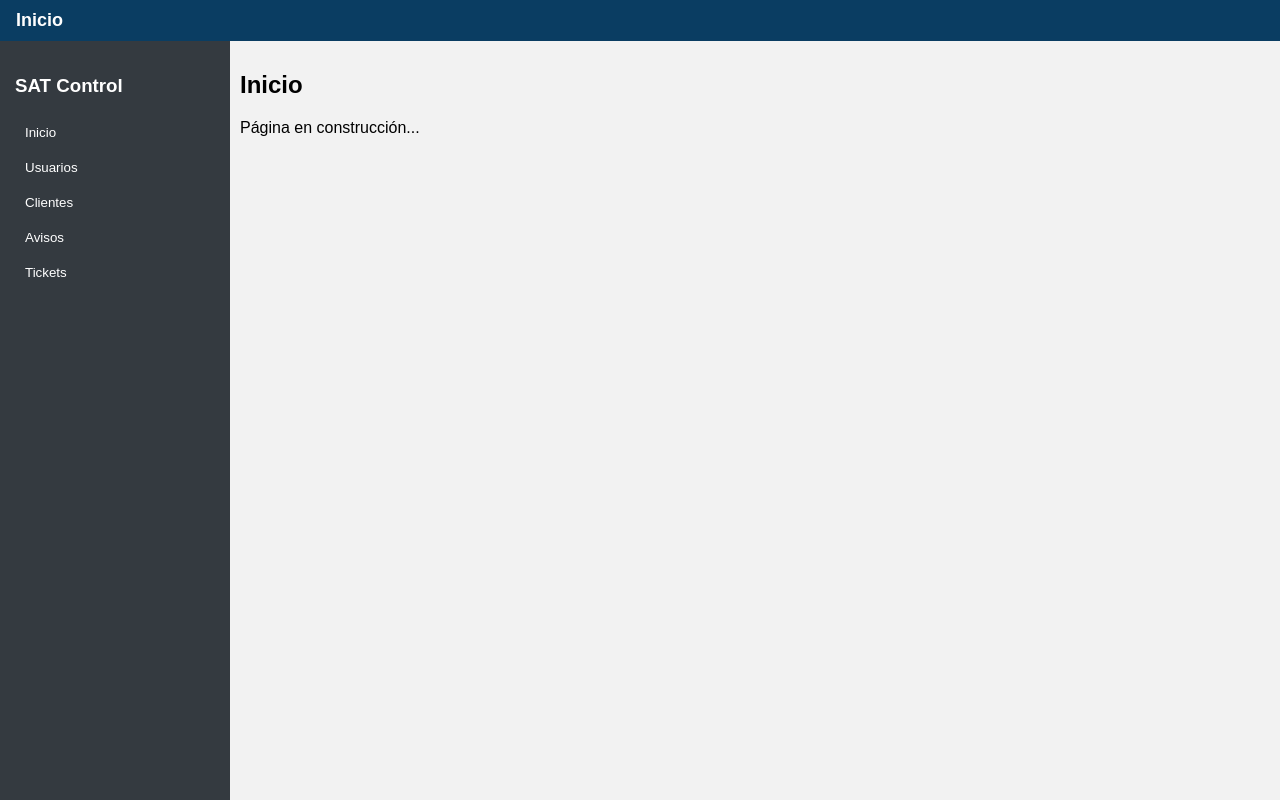
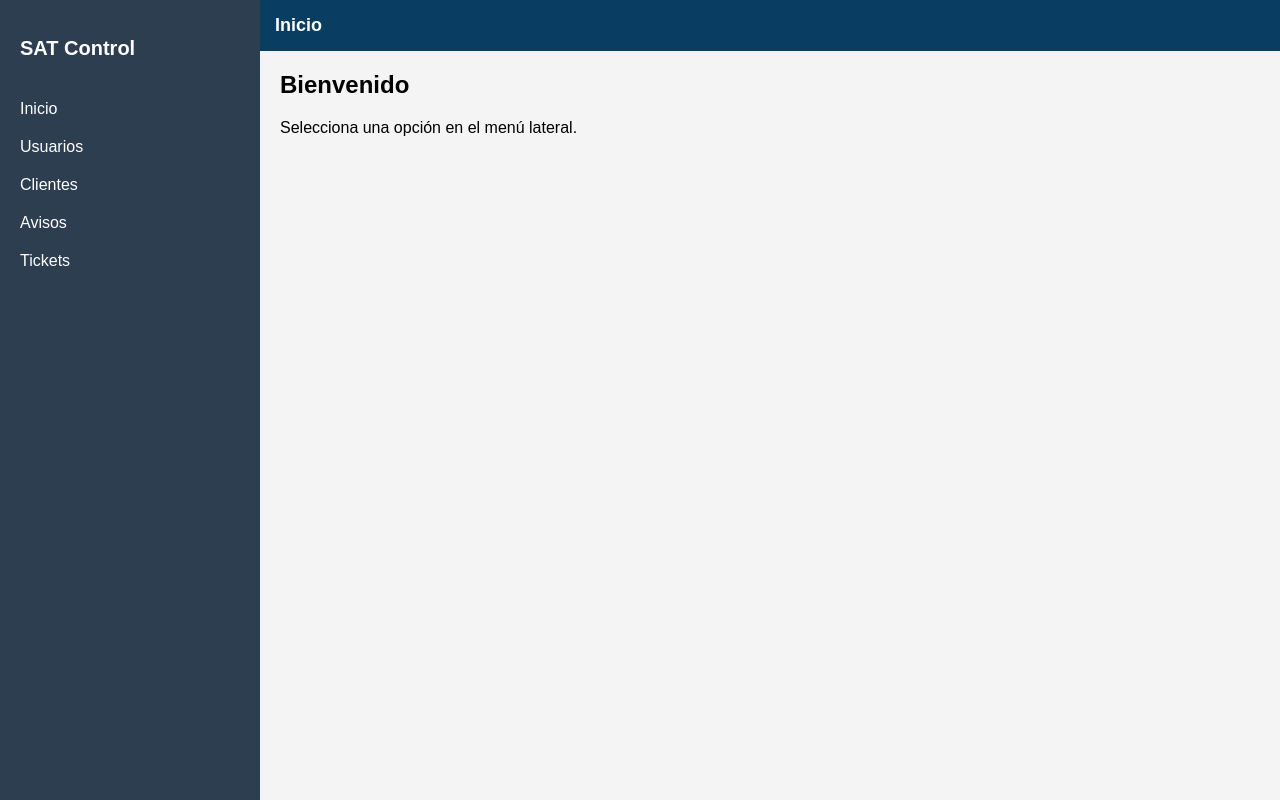
Before and after one commit to gomrasda/sat-app, a website: page public/index.html in a window 1280 px wide. Drawn offline with Linux system fonts and the light colour scheme.

Commit message:
Update index.html

```diff
--- a/public/index.html
+++ b/public/index.html
@@ -1,4 +1,3 @@
-
 <!DOCTYPE html>
 <html lang="es">
 <head>
@@ -6,45 +5,79 @@
   <meta name="viewport" content="width=device-width, initial-scale=1.0"/>
   <title>Inicio - SAT</title>
   <style>
-    body { margin: 0; font-family: Arial, sans-serif; background: #f2f2f2; display: flex; flex-direction: column; height: 100vh; }
-    header { background: #0a3d62; color: white; padding: 10px 16px; display: flex; align-items: center; justify-content: space-between; }
-    header h1 { font-size: 18px; margin: 0; }
-    .hamburguesa { background: none; border: none; color: white; font-size: 24px; cursor: pointer; }
-    .container { flex: 1; display: flex; flex-direction: row; }
-    .sidebar { width: 200px; background: #343a40; color: #fff; padding: 15px; display: none; flex-direction: column; }
-    .sidebar button { background: none; border: none; color: #fff; padding: 10px; text-align: left; cursor: pointer; }
-    .sidebar button:hover { background: #495057; }
-    @media (min-width: 768px) {
-      .sidebar { display: flex !important; }
-      .hamburguesa { display: none; }
+    body {
+      margin: 0;
+      font-family: Arial, sans-serif;
+      background: #f4f4f4;
+      display: flex;
+      height: 100vh;
+      overflow: hidden;
     }
-    .main { flex: 1; padding: 10px; overflow-y: auto; }
+    .sidebar {
+      width: 220px;
+      background-color: #2c3e50;
+      color: white;
+      padding: 20px;
+      display: flex;
+      flex-direction: column;
+    }
+    .sidebar h2 {
+      font-size: 20px;
+      margin-bottom: 30px;
+    }
+    .sidebar a {
+      color: white;
+      text-decoration: none;
+      padding: 10px 0;
+      display: block;
+      transition: background 0.2s;
+    }
+    .sidebar a:hover {
+      background-color: #34495e;
+      border-radius: 4px;
+    }
+    .main-content {
+      flex: 1;
+      padding: 20px;
+      overflow-y: auto;
+    }
+    header {
+      background-color: #0a3d62;
+      color: white;
+      padding: 15px;
+      font-size: 18px;
+      font-weight: bold;
+      margin: -20px -20px 20px -20px;
+    }
+    @media (max-width: 768px) {
+      .sidebar {
+        display: none;
+      }
+      body {
+        flex-direction: column;
+      }
+      .main-content {
+        padding: 10px;
+      }
+    }
   </style>
 </head>
 <body>
-<header>
-  <button class="hamburguesa" onclick="toggleSidebar()">☰</button>
-  <h1>Inicio</h1>
-</header>
-<div class="container">
-  <div class="sidebar" id="sidebar">
-    <h3>SAT Control</h3>
-    <button onclick="location.href='index.html'">Inicio</button>
-    <button onclick="location.href='usuarios.html'">Usuarios</button>
-    <button onclick="location.href='clientes.html'">Clientes</button>
-    <button onclick="location.href='avisos.html'">Avisos</button>
-    <button onclick="location.href='tickets.html'">Tickets</button>
+
+  <div class="sidebar">
+    <h2>SAT Control</h2>
+    <a href="/index">Inicio</a>
+    <a href="/usuarios">Usuarios</a>
+    <a href="/clientes">Clientes</a>
+    <a href="/avisos">Avisos</a>
+    <a href="/tickets">Tickets</a>
   </div>
-  <div class="main">
-    <h2>Inicio</h2>
-    <p>Página en construcción...</p>
+
+  <div class="main-content">
+    <header>Inicio</header>
+    <h2>Bienvenido</h2>
+    <p>Selecciona una opción en el menú lateral.</p>
   </div>
-</div>
-<script>
-function toggleSidebar() {
-  const sidebar = document.getElementById("sidebar");
-  sidebar.style.display = sidebar.style.display === "flex" ? "none" : "flex";
-}
-</script>
+
 </body>
 </html>
```
